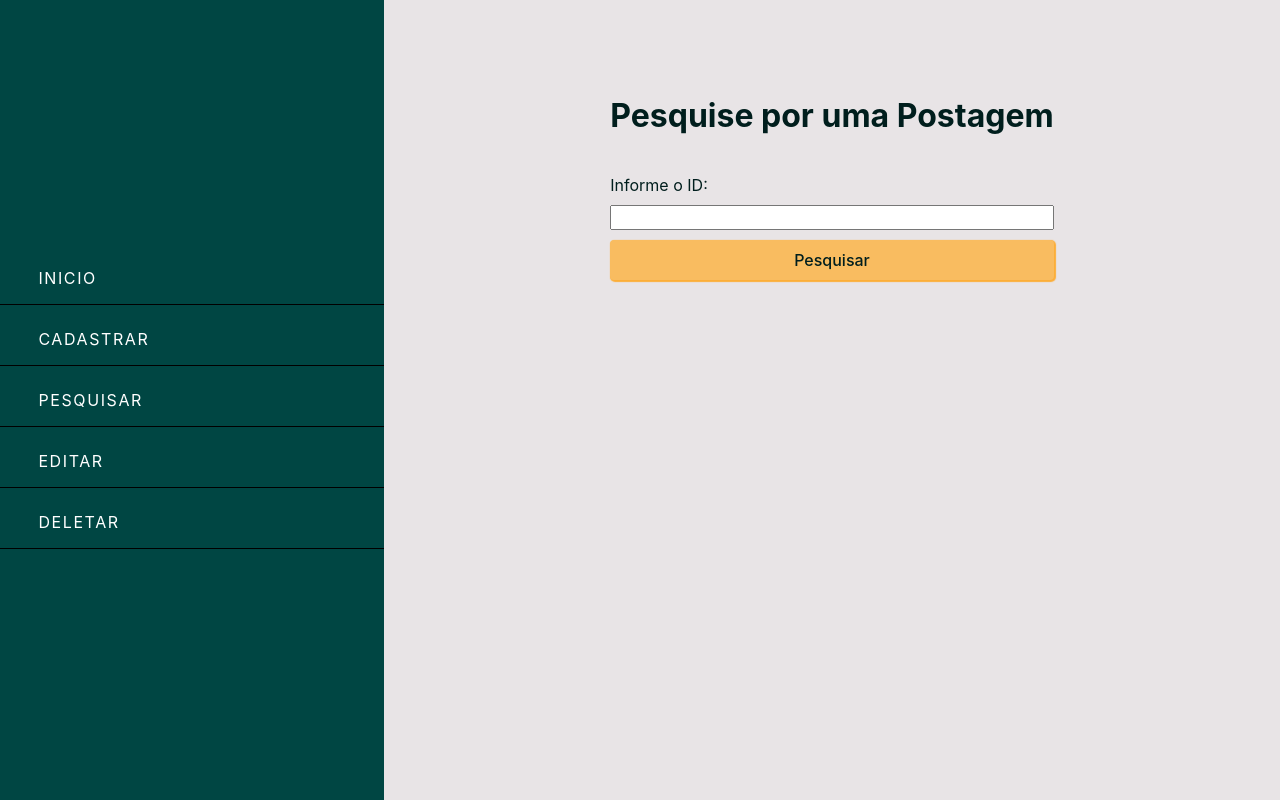
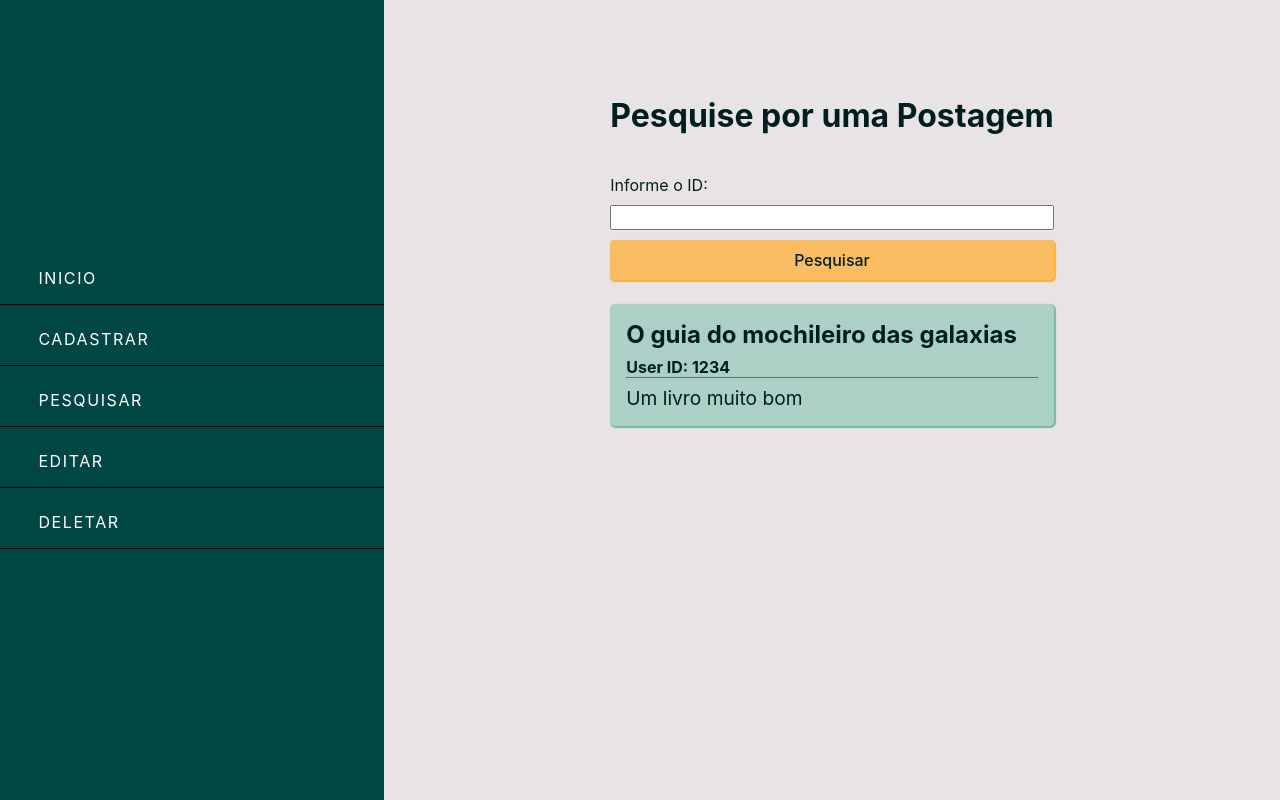
Before and after one commit to estefaneluz/react-hook-form, a React (Create React App) app in the folder classe-01/: page /pesquisar in a window 1280 px wide. Built offline with nearby package versions, Linux system fonts and the light colour scheme.

Commit message:
componente Post criado

```diff
--- /dev/null
+++ b/classe-01/src/components/Post/index.js
@@ -0,0 +1,11 @@
+import './style.css'
+
+export default function Post({title, body, userId}){
+    return(
+        <div className="card-post">
+            <h2>{title}</h2>
+            <h4>User ID: {userId}</h4>
+            <p>{body}</p>
+        </div>
+    );
+}
--- /dev/null
+++ b/classe-01/src/components/Post/style.css
@@ -0,0 +1,13 @@
+.card-post{
+    margin: 3vh 0;
+    background-color: #abd1c6;
+    padding: 1rem;
+    border-radius: 5px;
+    box-shadow: 1px 1px 1px 1px #7bb4a4;
+
+}
+
+.card-post h4 {
+    border-bottom: 1px solid #001e1d85;
+    margin: 1vh 0;
+}
--- a/classe-01/src/pages/pesquisar/index.js
+++ b/classe-01/src/pages/pesquisar/index.js
@@ -1,6 +1,7 @@
 import React from 'react';
 import { useForm } from 'react-hook-form';
 import Input from '../../components/Input'
+import Post from '../../components/Post'
 
 const Page = () => {
     const {register, formState: {errors}, handleSubmit } = useForm();
@@ -24,6 +25,7 @@ const Page = () => {
           {errors.id?.type === 'required' && <span className="error">É preciso informar o ID.</span>}
           <button>Pesquisar</button>
         </form>
+        <Post title={"O guia do mochileiro das galaxias"} body={"Um livro muito bom"} userId={1234}/>
       </div>
     );
 }
```
